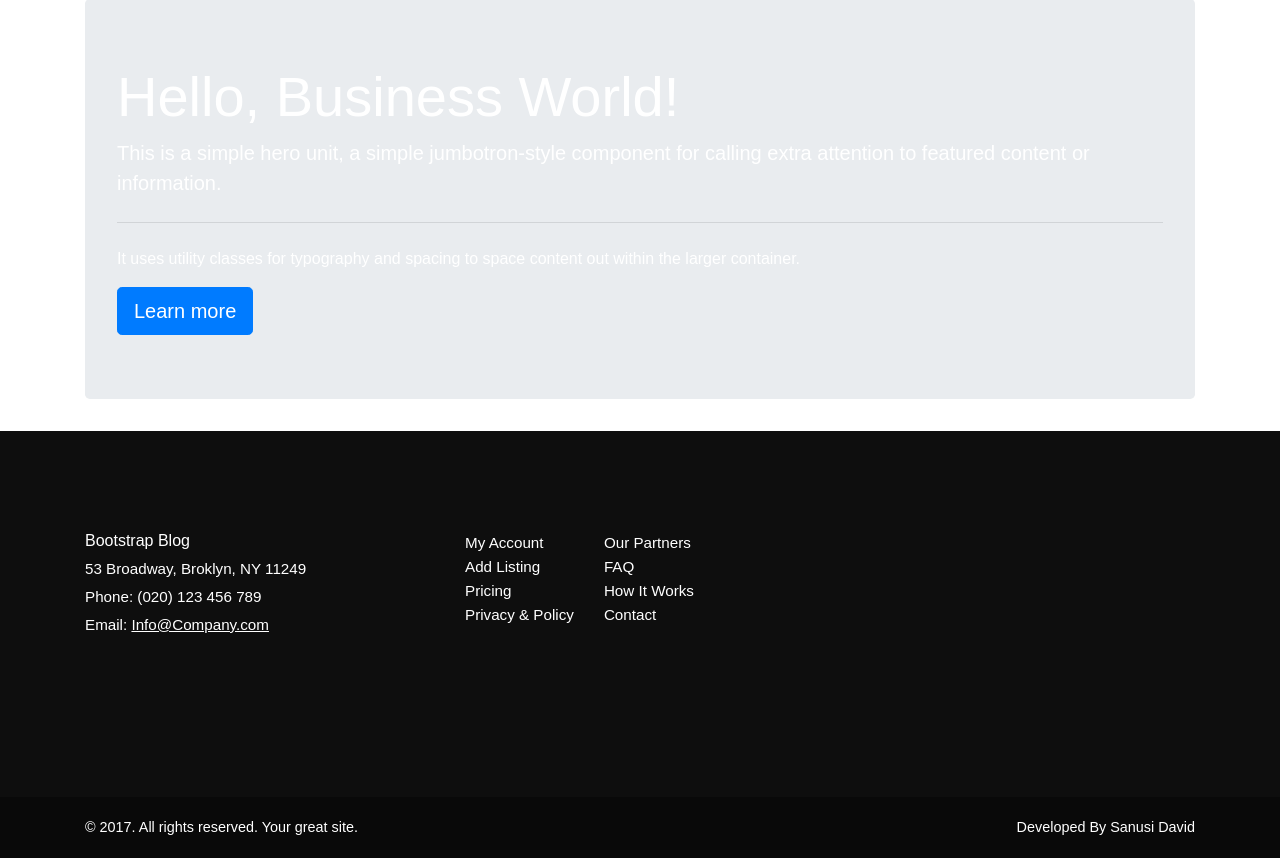
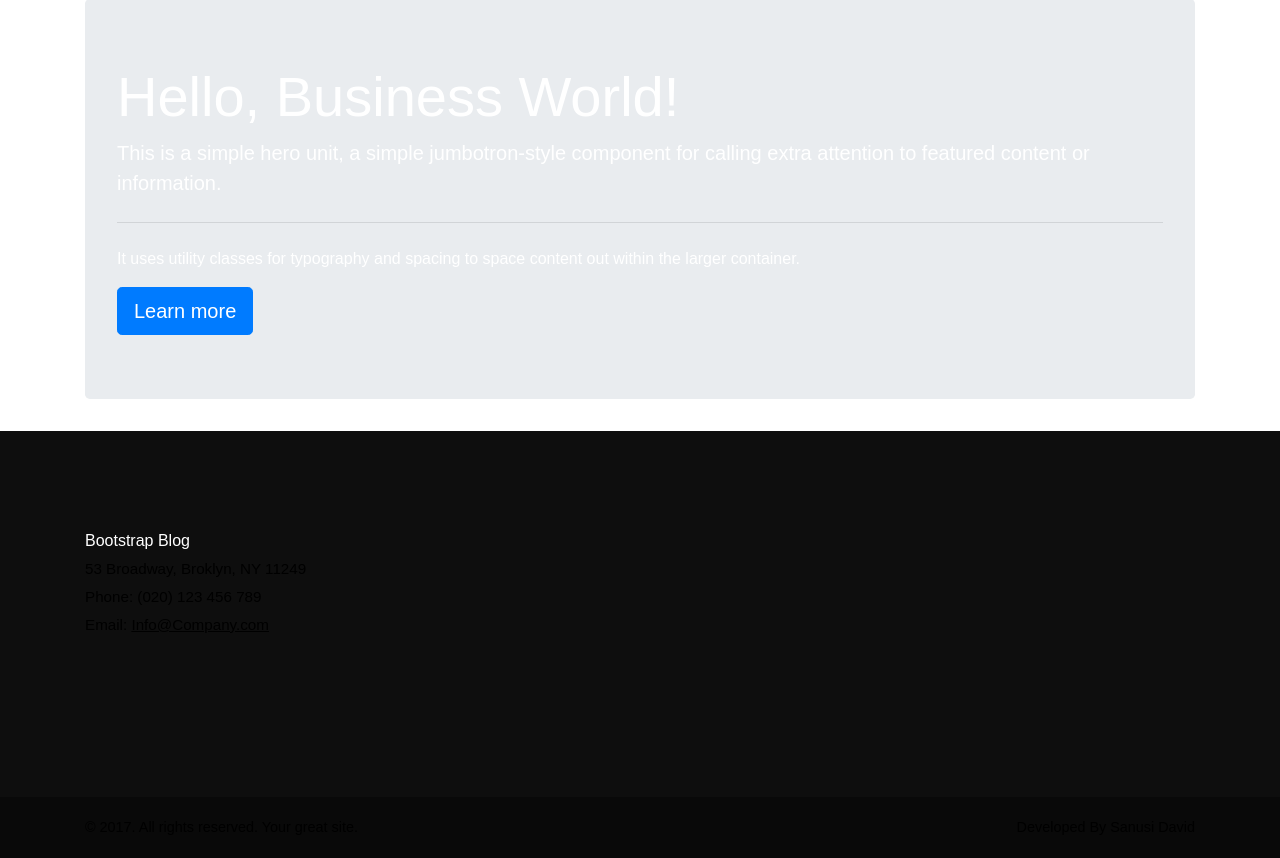
Before and after one commit to sirnusi/django-deployment-example, a Django app: page /blog_app/business/ in a window 1280 px wide. Shown: the part 71-929 px from the top of the page. Run offline with Django 3.2, Linux system fonts and the light colour scheme; some libraries are stand-ins or nearby versions.

Commit message:
initial commit

```diff
--- a/blogapp/templates/blog_application/base.html
+++ b/blogapp/templates/blog_application/base.html
@@ -61,11 +61,11 @@
                     <h6 class="text-white">Bootstrap Blog</h6>
                   </div>
                   <div class="contact-details">
-                    <p>53 Broadway, Broklyn, NY 11249</p>
-                    <p>Phone: (020) 123 456 789</p>
-                    <p>Email: <a href="mailto:info@company.com">Info@Company.com</a></p>
+                    <p style="color: black;">53 Broadway, Broklyn, NY 11249</p>
+                    <p style="color: black;">Phone: (020) 123 456 789</p>
+                    <p style="color: black;">Email: <a href="mailto:info@company.com">Info@Company.com</a></p>
                     <ul class="social-menu">
-                      <li class="list-inline-item"><a href="#"><i class="fa fa-facebook"></i></a></li>
+                      <li class="list-inline-item"><a style="color: black;" href="#"><i style="color: black;" class="fa fa-facebook"></i></a></li>
                       <li class="list-inline-item"><a href="#"><i class="fa fa-twitter"></i></a></li>
                       <li class="list-inline-item"><a href="#"><i class="fa fa-instagram"></i></a></li>
                       <li class="list-inline-item"><a href="#"><i class="fa fa-behance"></i></a></li>
@@ -73,22 +73,7 @@
                     </ul>
                   </div>
                 </div>
-                <div class="col-md-4">
-                  <div class="menus d-flex">
-                    <ul class="list-unstyled">
-                      <li> <a href="#">My Account</a></li>
-                      <li> <a href="#">Add Listing</a></li>
-                      <li> <a href="#">Pricing</a></li>
-                      <li> <a href="#">Privacy &amp; Policy</a></li>
-                    </ul>
-                    <ul class="list-unstyled">
-                      <li> <a href="#">Our Partners</a></li>
-                      <li> <a href="#">FAQ</a></li>
-                      <li> <a href="#">How It Works</a></li>
-                      <li> <a href="#">Contact</a></li>
-                    </ul>
-                  </div>
-                </div>
+
 
               </div>
             </div>
@@ -96,10 +81,10 @@
               <div class="container">
                 <div class="row">
                   <div class="col-md-6">
-                    <p>&copy; 2017. All rights reserved. Your great site.</p>
+                    <p style="color: black;">&copy; 2017. All rights reserved. Your great site.</p>
                   </div>
                   <div class="col-md-6 text-right">
-                    <p>Developed By Sanusi David</p>
+                    <p style="color: black;">Developed By Sanusi David</p>
                   </div>
                 </div>
               </div>
```
